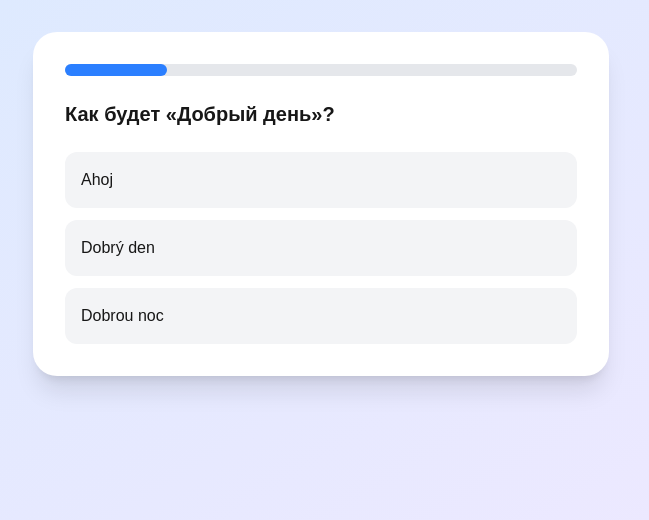
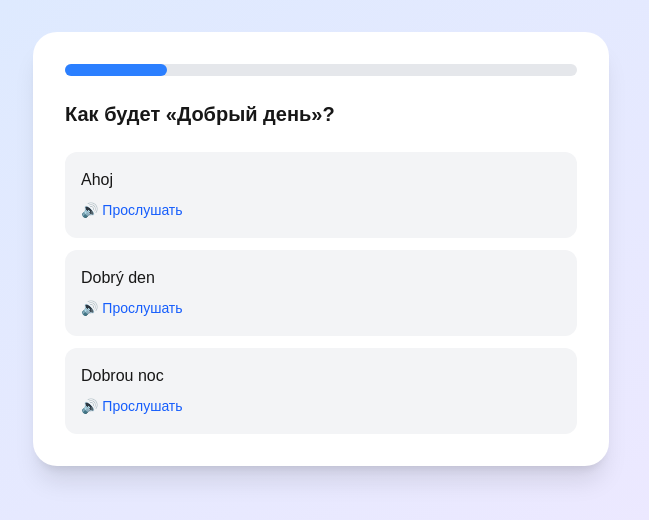
Before and after one commit to AnnaTykhomyrova/czech-learning-app, a Next.js app: page /course/block/1 in a window 1280 px wide. Shown: the top 520 px of the page, without its empty margins (319-968 px from the left). Built offline with nearby package versions, Linux system fonts and the light colour scheme.

Commit message:
Fix block completion logic and result screen rendering

```diff
--- a/app/course/block/[id]/page.tsx
+++ b/app/course/block/[id]/page.tsx
@@ -37,7 +37,7 @@ export default function BlockPage() {
     handleAnswer,
   } = useCourseProgress(block.questions.length);
 
-  const question = block.questions[currentQuestion];
+  const question = block.questions[currentQuestion] ?? null;
 
   useEffect(() => {
     if (!showResult) return;
@@ -88,6 +88,17 @@ export default function BlockPage() {
     }
   }, [question]);
 
+  if (currentQuestion >= block.questions.length && !showResult) {
+    return (
+      <ResultScreen
+        correctAnswers={correctAnswers}
+        totalQuestions={block.questions.length}
+        blockId={blockId}
+        onBack={() => router.push("/course")}
+      />
+    );
+  }
+
   if (showResult) {
     return (
       <ResultScreen
@@ -107,6 +118,7 @@ export default function BlockPage() {
             style={{ width: `${progress}%` }}
           />
         </div>
+        {question && (
           <QuestionRenderer
             question={question}
             selected={selected}
@@ -121,6 +133,7 @@ export default function BlockPage() {
             }
             speak={speak}
           />
+        )}
       </div>
     </main>
   );
--- a/components/questions/ChoiceQuestion.tsx
+++ b/components/questions/ChoiceQuestion.tsx
@@ -5,6 +5,13 @@ type Props = {
   selected: number | null;
   onAnswer: (index: number) => void;
 };
+
+function speak(text: string) {
+  const utter = new SpeechSynthesisUtterance(text);
+  utter.lang = "cs-CZ";
+  utter.rate = 0.9;
+  window.speechSynthesis.speak(utter);
+}
 
 export default function ChoiceQuestion({
   question,
@@ -36,7 +43,17 @@ export default function ChoiceQuestion({
               }`}
               onClick={() => onAnswer(index)}
             >
-              {option}
+              <div>{option}</div>
+
+              <button
+                onClick={(e) => {
+                  e.stopPropagation();
+                  speak(option);
+                }}
+                className="text-sm text-blue-600 mt-2"
+              >
+                🔊 Прослушать
+              </button>
             </div>
           );
         })}
```
Lines whose indentation alone changed are shown as unchanged.
